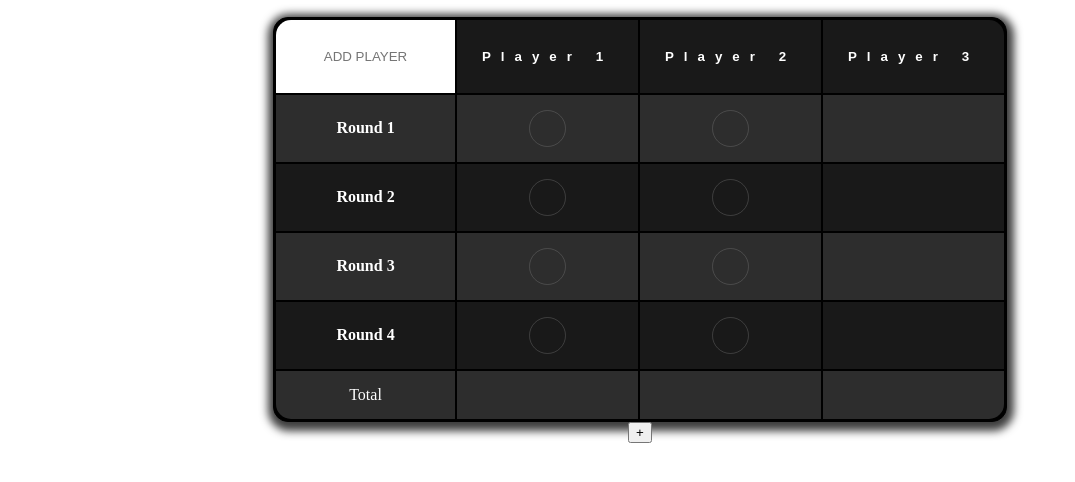
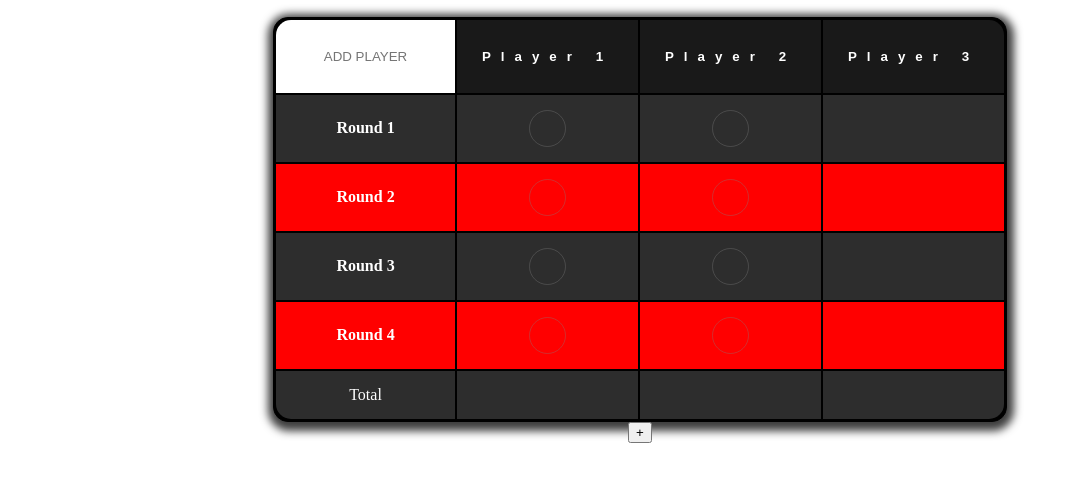
Before and after one commit to BryanXP/BryanXP.github.io, a plain HTML site: page index.html in a window 1280 px wide. Shown: the part 110-592 px from the top of the page, without its empty margins (0-1075 px from the left). Drawn offline with Linux system fonts and the light colour scheme.

Commit message:
Update style.css

```diff
--- a/style.css
+++ b/style.css
@@ -49,7 +49,7 @@ tbody tr:nth-child(2n + 1) {
 
 /* Change la couleur de font des lignes par impaire */
 tr:nth-child(2n){
-  background: #80808031;
+  background: red;
 }
 /* Change le coin en haut à DROITE de la dernière case*/
 thead tr th:nth-child(4n) {
@@ -114,5 +114,5 @@ td input:focus {
 #add-round {
   display: block;
   margin: 0 auto;
-  */transform:translateY(2px) translateX(-226px);*\
+  /*transform:translateY(2px) translateX(-226px);*\
 }
```
